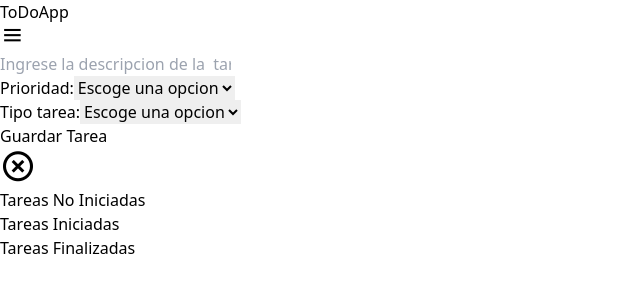
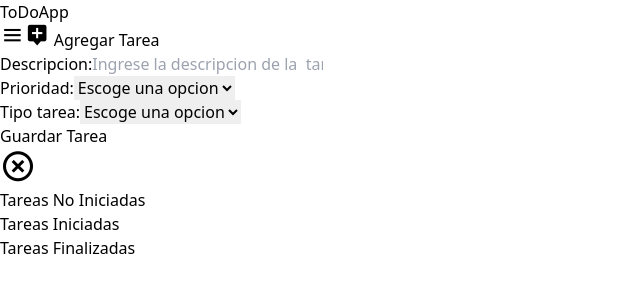
Before and after one commit to GonzaRomero24/ToDoApp, a React (Vite) app: page / in a window 1280 px wide. Shown: the top 300 px of the page, without its empty margins (0-640 px from the left). Built offline with nearby package versions, Linux system fonts and the light colour scheme.

Commit message:
Se empezo a realizar el estialdo para pantallas web de momento nav y agregar quedaron listas

```diff
--- a/src/App.tsx
+++ b/src/App.tsx
@@ -116,15 +116,19 @@ function App() {
 
   return (
     <>
-      <main className=" ">
+      <main className="h-screen bg-[#5c7b8d]">
         <section className="flex justify-between bg-[#F9AA33] max-h-full max-w-full">
-          <h1 className="mx-3 my-3 font-mono text-5xl text-white">ToDoApp</h1>
-          <button className={`flex items-end  bg-[#f8b652] active:bg-[#f7c171] my-5 mx-5 text-center rounded-lg p-2 ${isOpenAddTask ? 'hidden' : 'block '}`} onClick={openAddTask}><i className='bx bx-menu bx-sm'></i></button>
+          <h1 className="mx-3 my-3 font-mono text-5xl pl-10 text-black">ToDoApp</h1>
+          <button className={`flex items-end  bg-[#f8b652] active:bg-[#f7c171] my-5 mx-5 text-center rounded-lg p-2 ${isOpenAddTask ? 'hidden' : 'block '} xl:hidden`} onClick={openAddTask}><i className='bx bx-menu bx-sm'></i></button>
+          <button className={`xl:flex items-end  bg-[#f8b652] hover:bg-[#f7c171] my-5 mx-5 text-center text- rounded-lg p-2 ${isOpenAddTask ? 'hidden' : 'block '} `}onClick={openAddTask}><i className='bx bxs-message-alt-add bx-sm px-2'></i> Agregar Tarea </button>
         </section>
-        <div className={`w-full block flex-grow ${isOpenAddTask ? "block" : "hidden" } transition-all duration-1000
-                ease-linea`} >
-            <InputToDo addNewTask={addNewTask} isOpenAddTask={isOpenAddTask} closeAddTask={closeAddTask} />
-        </div>
+        <aside className=" grid justify-items-end ">
+          <div className={`w-full block flex-grow fixed ${isOpenAddTask ? "block" : "hidden" } transition-all duration-1000
+                  ease-linea  xl:${isOpenAddTask ? "block" : "hidden" } w-96` } >
+              <InputToDo addNewTask={addNewTask} isOpenAddTask={isOpenAddTask} closeAddTask={closeAddTask} />
+          </div>
+        </aside>
+
         <section className=" grid grid-cols-1 lg:grid-cols-3 grid-rows-1 gap-4">
           <CardTask state= {state}  /*taskArray={tasksArray} taskStartArray={taskStartArray} taskFinishArray={taskFinishArray}*/ deleteTask ={deleteTask} startTask={startTask} finishTask ={finishTask}/>
         </section>
--- a/src/components/InputToDo.tsx
+++ b/src/components/InputToDo.tsx
@@ -1,4 +1,5 @@
 import { useAddTask } from "../hooks/useAddTask";
+import 'boxicons'
 
 type Props ={
   addNewTask :(task:string, priority:string, taskType:string) => void ;
@@ -42,19 +43,25 @@ export const InputToDo = ({ addNewTask, isOpenAddTask, closeAddTask}: Props) =>
 
   return (
     <>
-      <div className=" grid bg-[#232F34]">
+      <div className=" grid bg-[#232F34] rounded-b-xl">
         <form className="grid gap-4 p-6 m-5 bg-[#344955] rounded-lg">
+          <div className="flex items-center">
+            <label htmlFor="input">
+              Descripcion:
+            </label>
             <input
+              name="input"
               onChange={inputChange}
               value={task}
               className="shadow appearance-none border rounded w-full py-2 px-3 my-3 text-gray-700 leading-tight focus:outline-none focus:shadow-outline "
               placeholder="Ingrese la descripcion de la  tarea"
             ></input>
+          </div>
           <div className="flex items-center">
             <label htmlFor="priority" className="mr-3 text-white">
               Prioridad:
             </label>
-            <select name="priority" value={priority} onChange={prioritySelected} className=" shadow appearance-none border rounded w-full py-2 px-3 my-3 text-gray-700 leading-tight focus:outline-none focus:shadow-outline">
+            <select name="priority" value={priority} onChange={prioritySelected} className=" shadow appearance-none border rounded w-30 py-2 px-3 my-3 text-gray-700 leading-tight focus:outline-none focus:shadow-outline">
               <option value={""}  selected >Escoge una opcion</option>
               <option value={'Alta'}>🔴 Alta</option>
               <option value={'Media'}>🟠 Media</option>
```
Lines whose indentation alone changed are shown as unchanged.
